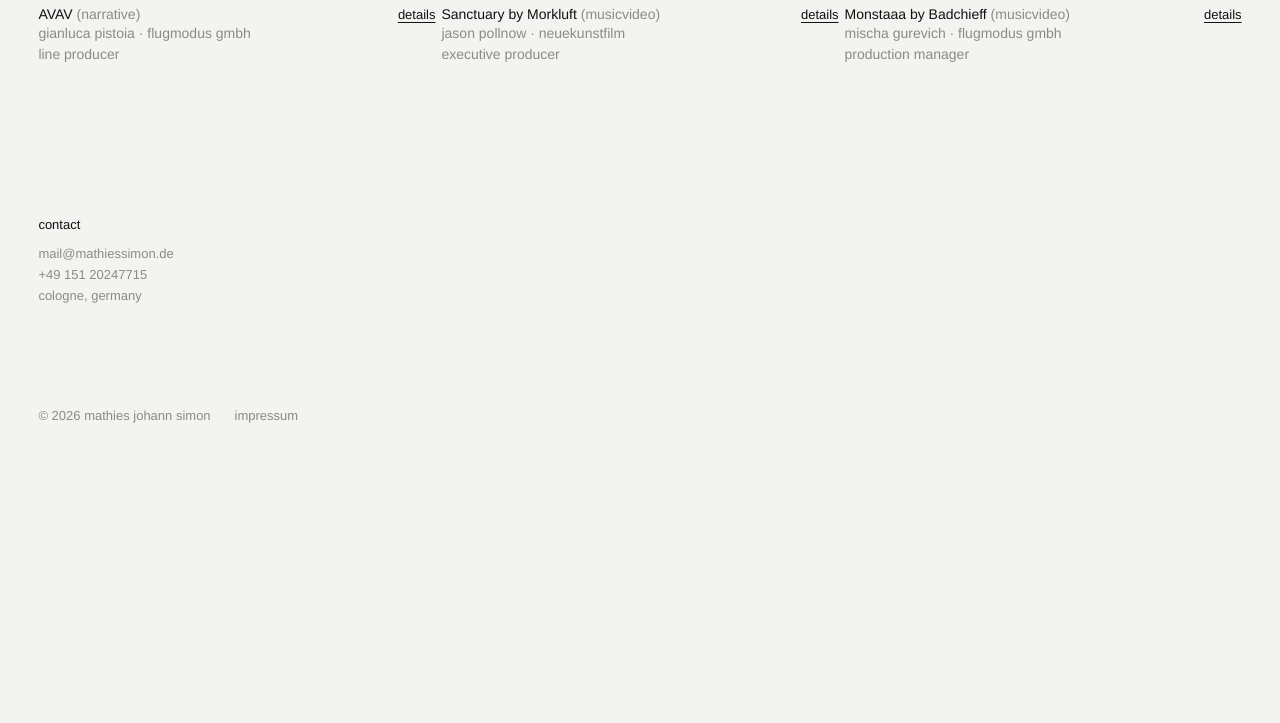
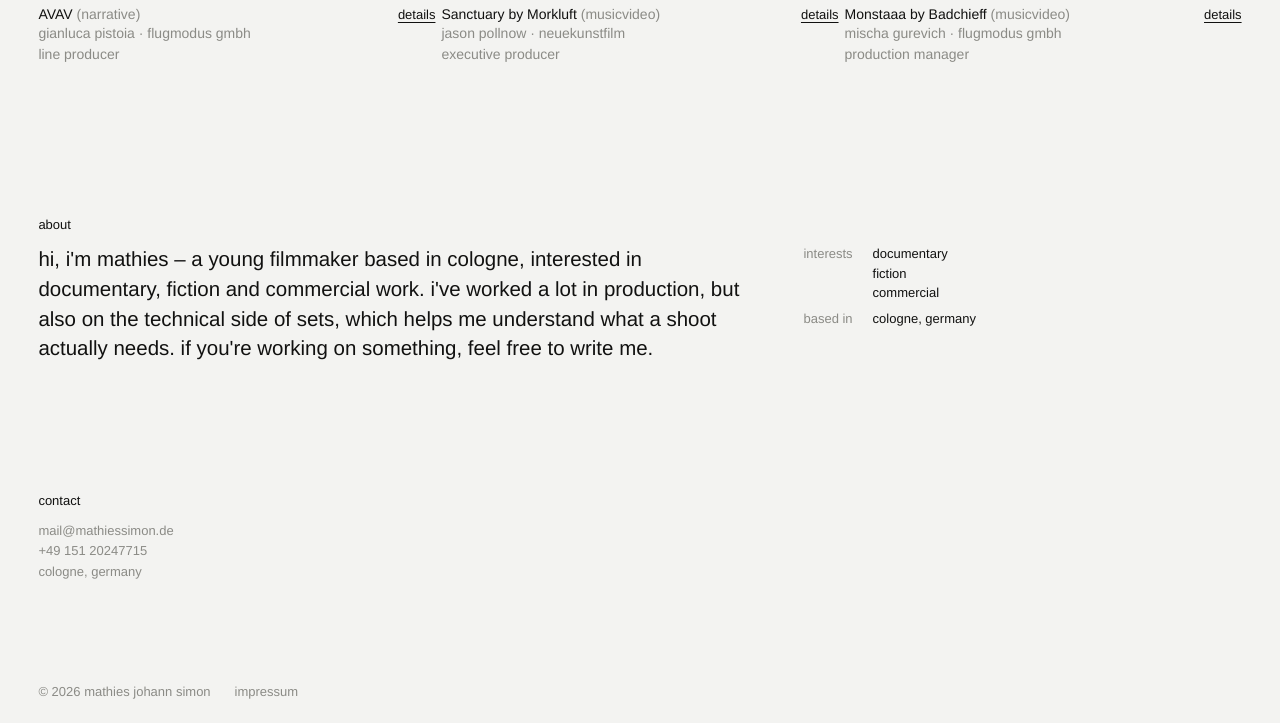
Before and after one commit to mathiesinfo-collab/mathiessimon.de, a plain HTML site: page index.html in a window 1280 px wide. Shown: the part 955-1678 px from the top of the page. Before the commit the page ends 1402 px from the top, so only its background shows below. Drawn offline with Linux system fonts and the light colour scheme.

Commit message:
Add files via upload

```diff
--- a/index.html
+++ b/index.html
@@ -194,6 +194,13 @@ section{position:relative}
 .p-next button:hover{color:var(--mute)}
 
 /* ---------- contact ---------- */
+.about{padding:clamp(90px,10vw,160px) var(--pad) 0}
+.about h2{font-weight:400;font-size:13px;margin-bottom:10px}
+.about-grid{display:grid;grid-template-columns:minmax(0,1.6fr) minmax(0,1fr);gap:clamp(30px,5vw,80px);align-items:start}
+.about-text{font-size:clamp(17px,1.6vw,22px);line-height:1.45;max-width:760px}
+.about-facts{display:grid;grid-template-columns:auto 1fr;gap:6px 20px;font-size:13px}
+.about-facts dt{color:var(--mute)}
+@media (max-width:820px){.about-grid{grid-template-columns:1fr}}
 .contact{padding:clamp(90px,10vw,160px) var(--pad) clamp(50px,6vw,90px)}
 .contact h2{font-weight:400;font-size:13px;margin-bottom:10px}
 .contact p{font-size:13px;color:var(--mute);line-height:1.6}
@@ -254,6 +261,7 @@ footer button:hover,footer a:hover{color:var(--fg)}
   <a href="#top" class="mini" aria-label="Back to top"><span>Mathies</span><span>Johann</span><span>Simon</span></a>
   <ul>
     <li><a href="#arbeiten">Production Work</a></li>
+    <li><a href="#about">About</a></li>
     <li><a href="#kontakt">Contact</a></li>
   </ul>
 </nav>
@@ -277,6 +285,17 @@ footer button:hover,footer a:hover{color:var(--fg)}
     <h2>Production Work</h2>
   </div>
   <div class="cards" id="cards"></div>
+</section>
+
+<section class="about" id="about">
+  <h2>about</h2>
+  <div class="about-grid">
+    <p class="about-text">Hi, I'm Mathies – a young filmmaker based in Cologne, interested in documentary, fiction and commercial work. I've worked a lot in production, but also on the technical side of sets, which helps me understand what a shoot actually needs. If you're working on something, feel free to write me.</p>
+    <dl class="about-facts">
+      <dt>interests</dt><dd>documentary<br>fiction<br>commercial</dd>
+      <dt>based in</dt><dd>cologne, germany</dd>
+    </dl>
+  </div>
 </section>
 
 <section class="contact" id="kontakt">
```
